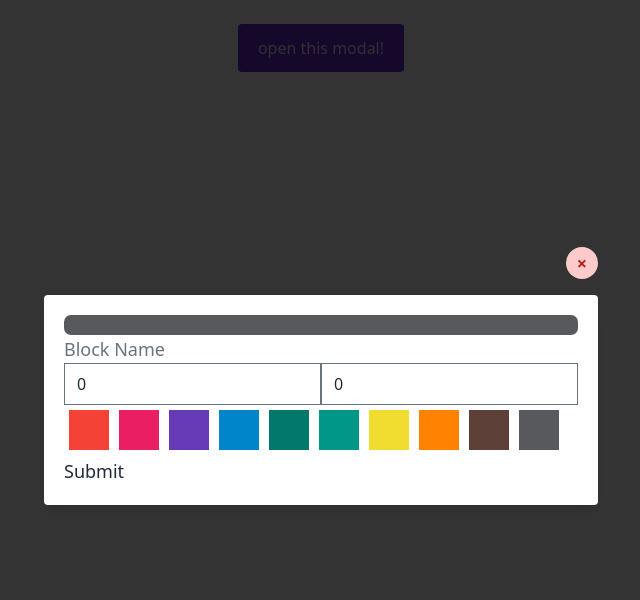
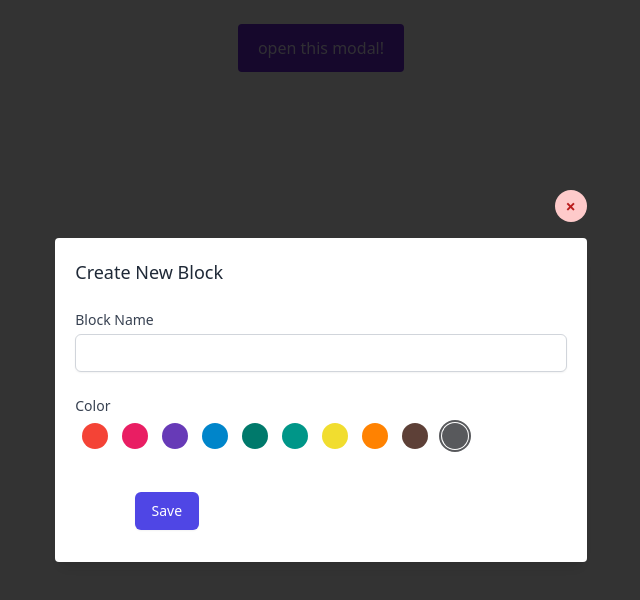
Before and after one commit to adunham95/scheduler, a React (Create React App) app: page / in a window 1280 px wide. Both pictures are taken after a click on the button "open this modal!". Shown: the top 600 px of the page, without its empty margins (319-959 px from the left). Built offline with nearby package versions, Linux system fonts and the light colour scheme.

Commit message:
MOved colors to own function

```diff
--- a/src/components/NewBlock/NewBlock.js
+++ b/src/components/NewBlock/NewBlock.js
@@ -1,17 +1,5 @@
 import React, { useState } from 'react';
-
-const colors = [
-  { name: 'Red', color: '#f44336' },
-  { name: 'Pink', color: '#E91E63' },
-  { name: 'Purple', color: '#673ab7' },
-  { name: 'Blue', color: '#0085ca' },
-  { name: 'Teal', color: '#00796B' },
-  { name: 'Green', color: '#009688' },
-  { name: 'Yellow', color: '#f1dd2f' },
-  { name: 'Orange', color: '#FF8201' },
-  { name: 'Brown', color: '#5D4037' },
-  { name: 'Smokey', color: '#58595C' },
-];
+import { colors } from '../../utils/data';
 
 export const NewBlock = () => {
   const [name, setName] = useState('');
@@ -35,50 +23,99 @@ export const NewBlock = () => {
 
   return (
     <div>
-      <div>
-        <div style={{
-          backgroundColor: selectedColor, padding: '10px', borderRadius: '7px', color: 'white',
-        }}
-        >
-          <p>{name}</p>
+      <form
+        onSubmit={saveBlock}
+        className="md:grid md:grid-cols-3 md:gap-6 max-w-lgw"
+      >
+        <h1>Create New Block</h1>
+        <div className="col-span-6 sm:col-span-3">
+          <label
+            htmlFor="first_name"
+            className="block text-sm font-medium text-gray-700"
+          >
+            Block Name
+          </label>
+          <input
+            type="text"
+            name="block_name"
+            id="block_name"
+            value={name}
+            onChange={(e) => setName(e.target.value)}
+            className="mt-1 focus:ring-indigo-500 focus:border-indigo-500 block w-full shadow-sm sm:text-sm border-gray-300 rounded-md"
+          />
+
         </div>
-      </div>
-      <form onSubmit={saveBlock}>
-        <input
-          placeholder="Block Name"
-          value={name}
-          onChange={(e) => setName(e.target.value)}
-        />
-        <fieldset>
+        {/* <label className="block">
+          <span className="text-gray-700">Block Name</span>
           <input
-            type="number"
-            value={timeHours}
-            onChange={(e) => setTimeHours(e.target.value)}
+            type="text"
+            placeholder="Lunch"
+            className="mt-0 block w-full px-0.5 border-0 border-b-2 border-gray-200 focus:ring-0 focus:border-black"
+            value={name}
+            onChange={(e) => setName(e.target.value)}
           />
+        </label>
+        <label className="block">
+          <span className="text-gray-700">Block Name</span>
           <input
-            type="number"
-            value={timeMins}
-            onChange={(e) => setTimeMins(e.target.value)}
+            type="text"
+            placeholder="Lunch"
+            className="mt-0 block w-full px-0.5 border-0 border-b-2 border-gray-200 focus:ring-0 focus:border-black"
+            value={name}
+            onChange={(e) => setName(e.target.value)}
           />
-        </fieldset>
-        <fieldset>
+        </label> */}
+        <fieldset className="col-span-6 sm:col-span-3">
+          <label className="block text-sm font-medium text-gray-700">Color</label>
           <div>
             {
             colors.map((c) => (
-              <button
-                type="button"
-                aria-label={`Color ${c.name}`}
-                onClick={() => setSelectedColor(c.color)}
-                style={{
-                  backgroundColor: c.color, height: '40px', width: '40px', margin: '5px',
-                }}
+              <ColorBlock
+                colorData={c}
+                selectedColor={selectedColor}
+                setColor={(color) => setSelectedColor(color)}
               />
             ))
         }
           </div>
         </fieldset>
-        <button>Submit</button>
+        <div className="px-4 py-3 text-right sm:px-6">
+          <button
+            type="submit"
+            className="inline-flex justify-center py-2 px-4 border border-transparent shadow-sm text-sm font-medium rounded-md text-white bg-indigo-600 hover:bg-indigo-700 focus:outline-none focus:ring-2 focus:ring-offset-2 focus:ring-indigo-500"
+          >
+            Save
+          </button>
+        </div>
       </form>
     </div>
   );
 };
+
+function ColorBlock({ colorData: { name, color }, selectedColor, setColor }) {
+  function setStyle() {
+    if (color === selectedColor) {
+      return {
+        padding: '1px', borderColor: color, outlineColor: 'transparent',
+
+      };
+    }
+    return {
+      padding: '1px', borderColor: 'transparent', outlineColor: 'transparent',
+    };
+  }
+  return (
+    <button
+      type="button"
+      aria-label={`Color ${name}`}
+      onClick={() => setColor(color)}
+      className="rounded-full w-8 h-8 m-1 border-2 border-solid outline-none"
+      style={setStyle()}
+    >
+      <span style={{
+        backgroundColor: color, height: '100%', width: '100%', borderRadius: '100%', display: 'block',
+      }}
+      />
+    </button>
+  );
+}
--- /dev/null
+++ b/src/utils/data.js
@@ -0,0 +1,12 @@
+export const colors = [
+  { name: 'Red', color: '#f44336' },
+  { name: 'Pink', color: '#E91E63' },
+  { name: 'Purple', color: '#673ab7' },
+  { name: 'Blue', color: '#0085ca' },
+  { name: 'Teal', color: '#00796B' },
+  { name: 'Green', color: '#009688' },
+  { name: 'Yellow', color: '#f1dd2f' },
+  { name: 'Orange', color: '#FF8201' },
+  { name: 'Brown', color: '#5D4037' },
+  { name: 'Smokey', color: '#58595C' },
+];
```
